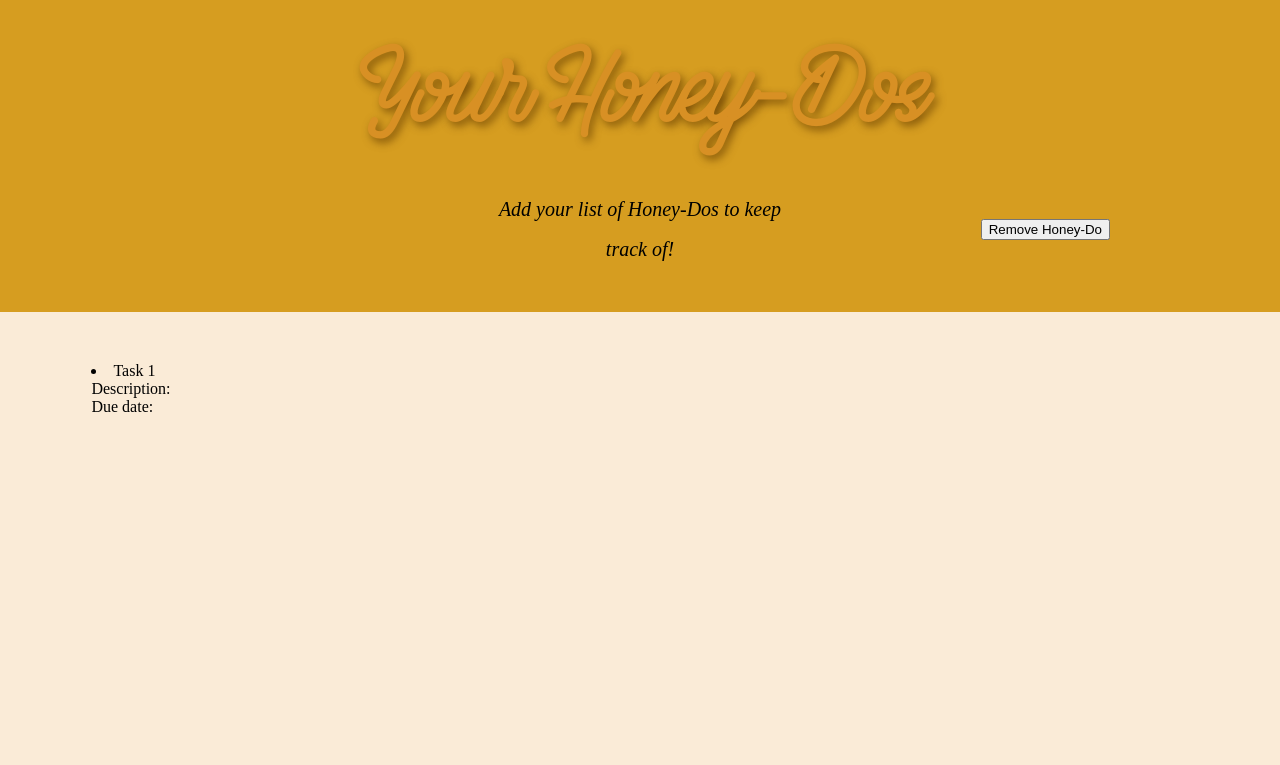
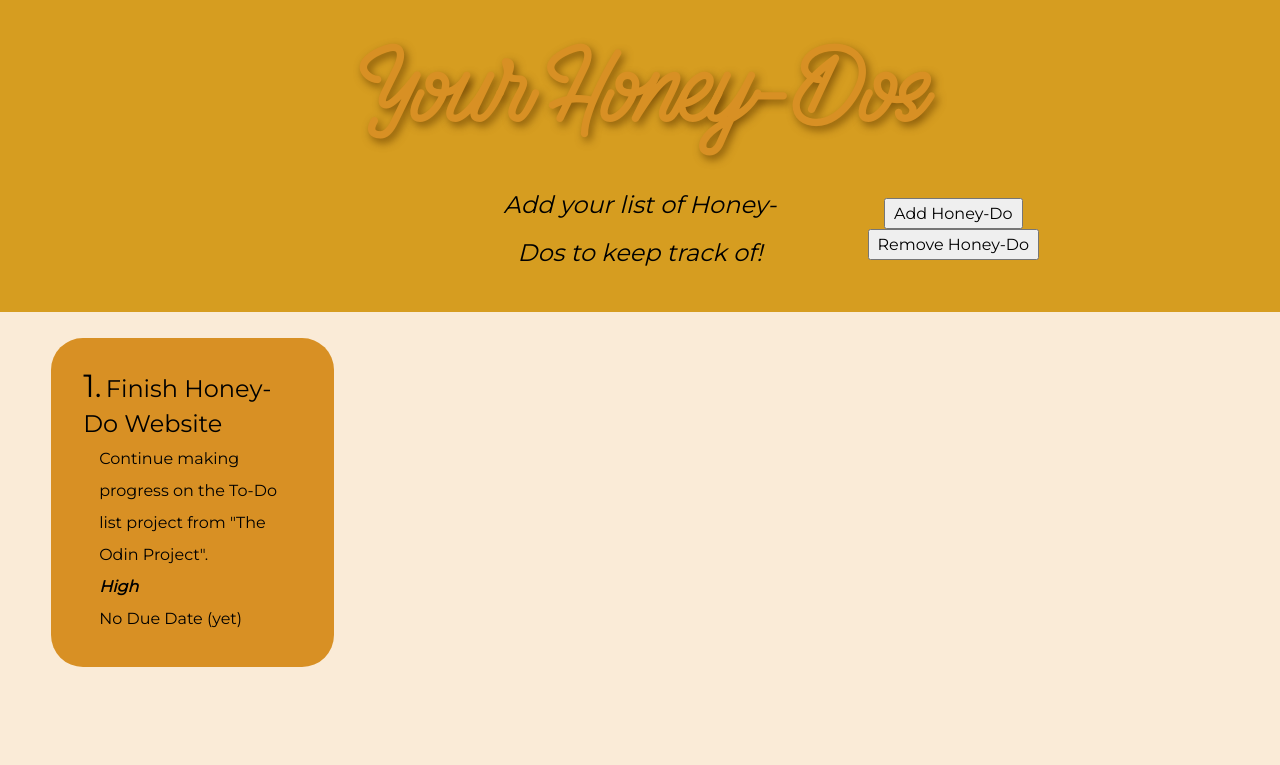
Before and after one commit to aggartman/ToDoList, a plain HTML site: page index.html in a window 1280 px wide. Drawn offline with Linux system fonts and the light colour scheme.

Commit message:
Refine CSS. Add look of tasks. Rework grid layout for tasks.

```diff
--- a/index.html
+++ b/index.html
@@ -6,28 +6,41 @@
     <meta name="viewport" content="width=device-width, initial-scale=1.0">
     <title>ToDo List</title>
     <link rel="stylesheet" href="/ToDoList/styles/styles.css">
+    <link rel="preconnect" href="https://fonts.googleapis.com">
+    <link rel="preconnect" href="https://fonts.gstatic.com" crossorigin>
+    <link href="https://fonts.googleapis.com/css2?family=Montserrat&display=swap" rel="stylesheet">
 </head>
 <body>
     <div id="header">
         <h2 class="pageTitle">Your Honey-Dos</h2>
         <p class="about">Add your list of Honey-Dos to keep track of!</p>
-        <button class="addTask">Add Honey-Do</button>
-        <button class="addTask removeTask">Remove Honey-Do</button>
-
+        <div class="buttons">
+            <button class="addTask">Add Honey-Do</button>
+            <button class="removeTask">Remove Honey-Do</button>
+        </div>
     </div>
     <div id="container">
-        <div id="content">
-            <div class="list">
-                <li>
-                    Task 1
-                    <p>Description: </p>
-                    <p>Due date:</p>
-                </li>
+        <div class="popup">
+            <div class="popupText">
+                <h1>Add New Honey-Do</h1>
+                <p class="newSubject">Subject: </p>
+                <input class="newSubject"/>
+                <p class="newDescription">Description: </p>
+                <input class="newDescription"/>
+                <p class="newPriority">Priority: </p>
+                <input class="newPriority"/>
+                <p class="newDate">Due Date:</p>
+                <input class="newDate"/>
             </div>
-            <div class="list 2"></div>
-            <div class="list 3"></div>
-            <div class="list 4"></div>
-            <div class="list 5"></div>
+        </div>
+        <div class="taskContainer">
+            <article class="task">
+                <p class="number">1.</p>
+                <h1 class="subject">Finish Honey-Do Website</h1>
+                <p class="taskContents description">Continue making progress on the To-Do list project from "The Odin Project". </p>
+                <p class="taskContents priority">High</p>
+                <p class="taskContents date">No Due Date (yet)</p>
+            </article>
         </div>
     </div>
     <script src="scripts/main.js"></script>
--- a/styles/styles.scss
+++ b/styles/styles.scss
@@ -22,6 +22,7 @@ time, mark, audio, video {
 	font-size: 100%;
 	font: inherit;
 	vertical-align: baseline;
+    font-family: 'Montserrat', sans-serif;
 }
 /* HTML5 display-role reset for older browsers */
 article, aside, details, figcaption, figure,
@@ -58,30 +59,79 @@ body {
 .about {
     grid-column: 4;
     grid-row: 3 / 4;
-    font-size: 1.25rem;
+    font-size: 1.5rem;
     font-style: italic;
     line-height: 200%;
 
 }
-.addTask {
+.buttons {
     grid-column: 5;
     grid-row: 3;
     justify-self: end;
     align-items: flex-end;
+    button {
+        font-size: 1rem;
+        font-family: Montserrat, sans-serif;
+        padding: .25rem .5rem;
+    }
 }
-#container {
+.popup {
+    visibility: hidden;
+    position: absolute;
+    display: inline-block;
+    cursor: pointer;
+    min-width: 50%;
+    background-color: rgba(255, 255, 255, 0.466);
+    text-align: center;
+    border-radius: 2em;
+    padding: 2em 1em;
+    margin: 2% 25%;
+    z-index: 1;
+}
+.popup > .popupText {
+    display: inline-block;
+}
+.popupText {
+    text-align: left;
+    > .newSubject, .newDescription, .newPriority, .newDate {
+        display: inline-block;
+        padding: 1rem 2rem;
+    }
+    > h1 {
+        font-size: 1.5rem;
+        font-weight: bold;
+        line-height: 4rem;
+        text-align: center;
+    }
+    > p {
+        font-size: 1.2rem;
+    }
+}
+.taskContainer {
     display: grid;
-    grid-template-columns: .25fr repeat(3, minmax(100px, 1fr)) .25fr;
-    grid-template-rows: .5fr repeat(4, minmax(100px, 1fr)) .5fr;
-    justify-content: stretch;
-    align-content: stretch;
-    grid-auto-flow: row;
+    grid-template-columns: repeat(4, minmax(100px, 1fr));
+    padding: 2% 4%;
+    gap: 1em;
 }
-#content {
-    grid-column: 2 / 5;
-    grid-row: 2 / 6;
-    display: grid;
-    grid-template-columns: repeat(5, minmax(20px, 1fr));
-    grid-template-rows: repeat(3, minmax(20px, 1fr));
-
+.task {
+    background-color: rgb(216, 144, 36);
+    border-radius: 2em;
+    line-height: 2em;
+    padding: 2em;
+    > .subject {
+        font-size: 1.5rem;
+    }
+    > .number {
+        font-size: 2rem;
+    }
+    > .subject, > .number {
+        display: inline;
+    }
+    > .taskContents {
+        padding-left: 1em;
+    }
+    > .priority {
+        font-style: italic;
+        font-weight: bold;
+    }
 }
```
Also changed, not shown: styles/styles.css, 1 other file.
